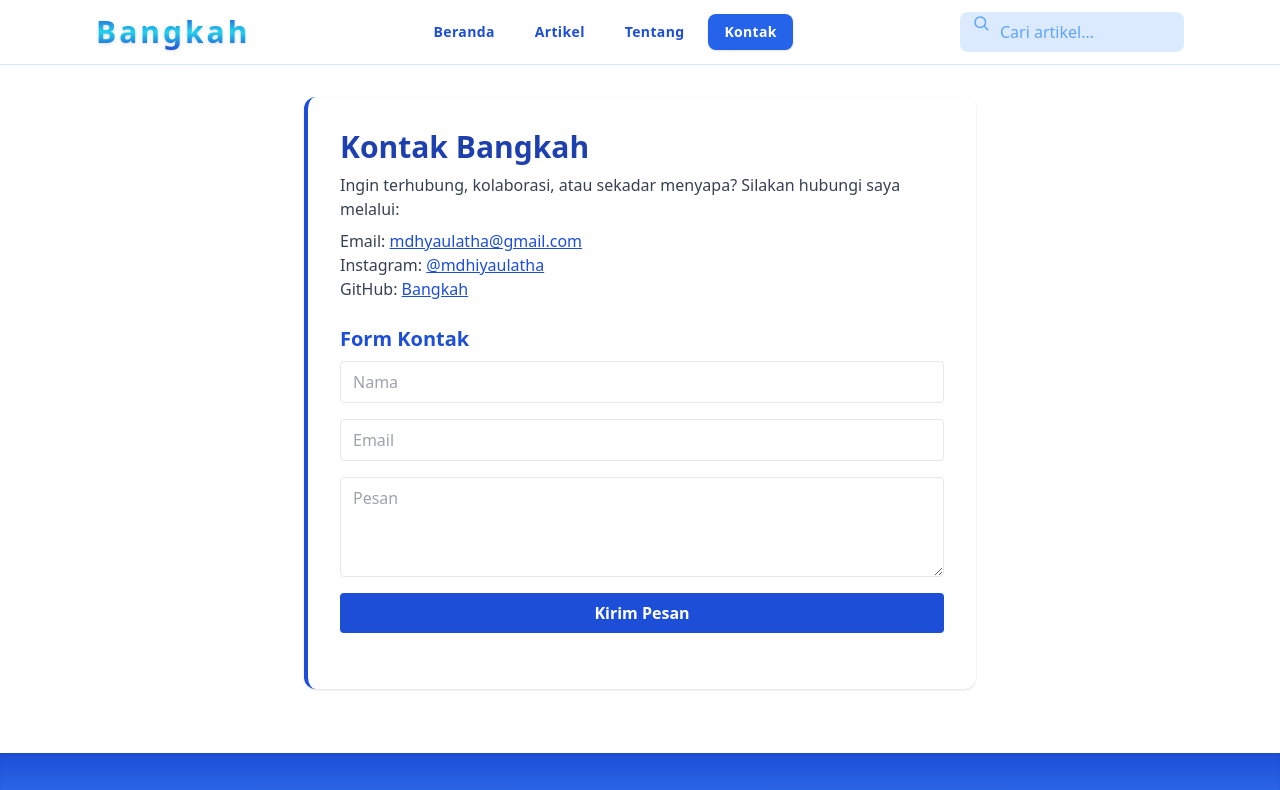
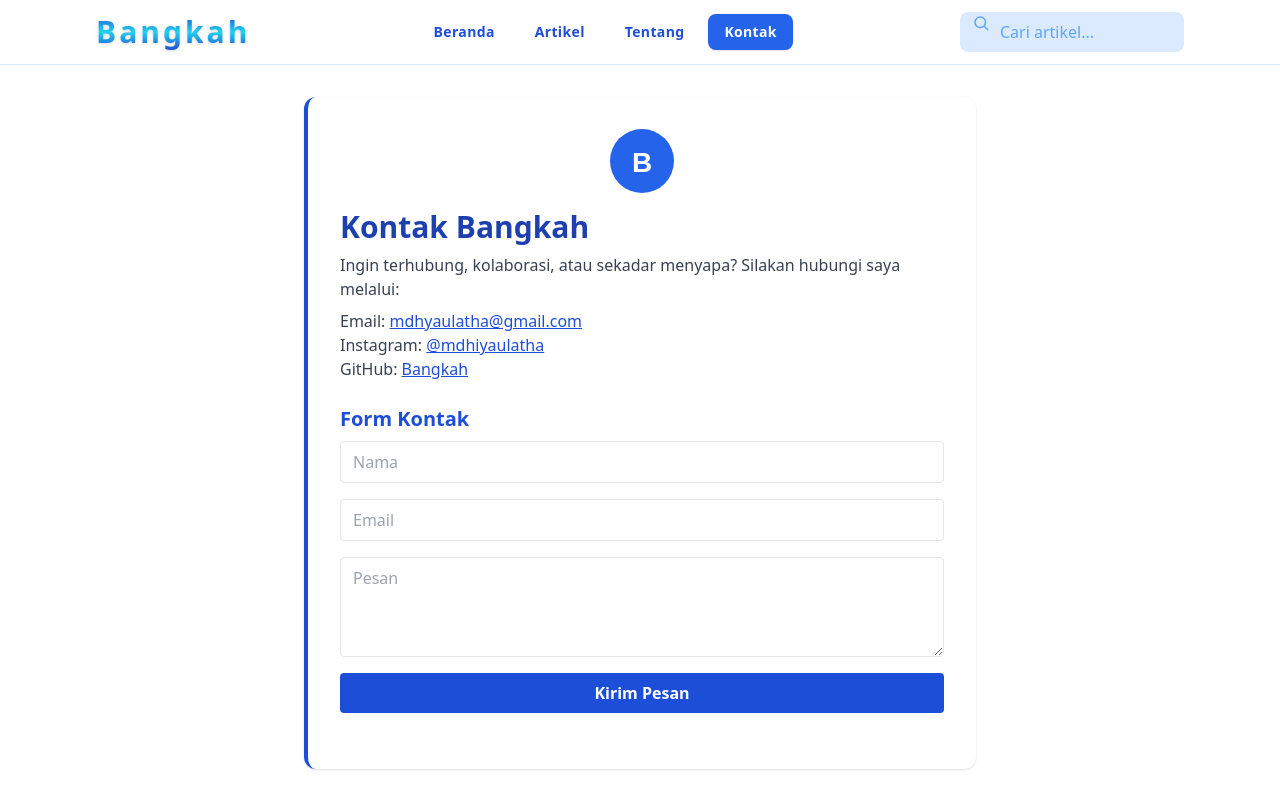
Before and after one commit to Bangkah/bangkah-artikel, a React (Vite) app: page /kontak in a window 1280 px wide. Shown: the top 790 px of the page. Built offline with nearby package versions, Linux system fonts and the light colour scheme; the HTML template or start-up script is replaced by a standard one.

Commit message:
add: google site verificarion

```diff
--- a/index.html
+++ b/index.html
@@ -2,6 +2,7 @@
 <html lang="en">
   <head>
     <meta charset="UTF-8" />
+    <meta name="google-site-verification" content="6Y8g_eelfKIolwQbgNWo3J5Sn3NHlNwb9gb2p-ZUr-Q" />
     <link rel="icon" type="image/svg+xml" href="/bangkah-icon.svg" />
     <link rel="shortcut icon" href="/bangkah-icon.svg" type="image/svg+xml" />
     <link rel="apple-touch-icon" href="/bangkah-icon.svg" />
--- /dev/null
+++ b/public/google6Y8g_eelfKIolwQbgNWo3J5Sn3NHlNwb9gb2p-ZUr-Q.html
@@ -0,0 +1 @@
+google-site-verification: 6Y8g_eelfKIolwQbgNWo3J5Sn3NHlNwb9gb2p-ZUr-Q
--- a/src/pages/Contact.jsx
+++ b/src/pages/Contact.jsx
@@ -20,12 +20,15 @@ export default function Contact() {
 
 	return (
 		<>
+			<Seo
+				title="Kontak Bangkah - Muhammad Dhiyaul Atha (mdhiyaulatha)"
+				description="Hubungi Bangkah (Muhammad Dhiyaul Atha) untuk kolaborasi, pertanyaan, atau kerjasama. Email, Instagram, GitHub tersedia."
+				keywords="kontak bangkah, kontak atha, kontak mdhiyaulatha, kontak muhammad dhiyaul atha, email bangkah, email atha, email mdhiyaulatha, instagram bangkah, github bangkah, hubungi bangkah, hubungi atha, hubungi mdhiyaulatha, kontak UMKM, kontak bisnis, kontak desa Bangkah, kontak inspirasi, kontak artikel, kontak blog, kontak Muhammad Dhiyaul Atha, kontak mdhiyaulatha, kontak Bangkah artikel"
+				url="https://bangkah.vercel.app/kontak"
+				image="/bangkah-icon.svg"
+			/>
 			<div className="bg-white rounded-xl shadow p-8 max-w-2xl mx-auto border-l-4 border-blue-700 mt-8">
-				<Seo
-					title="Kontak Bangkah - Muhammad Dhiyaul Atha (mdhiyaulatha)"
-					description="Hubungi Bangkah (Muhammad Dhiyaul Atha) untuk kolaborasi, pertanyaan, atau kerjasama. Email, Instagram, GitHub tersedia."
-					keywords="kontak bangkah, kontak atha, kontak mdhiyaulatha, kontak muhammad dhiyaul atha, email bangkah, email atha, email mdhiyaulatha, instagram bangkah, github bangkah, hubungi bangkah, hubungi atha, hubungi mdhiyaulatha"
-				/>
+				<img src="/bangkah-icon.svg" alt="Logo Bangkah" className="w-16 h-16 mx-auto mb-4" />
 				<h1 className="text-3xl font-bold text-blue-800 mb-2">Kontak Bangkah</h1>
 				<p className="mb-2 text-gray-700">Ingin terhubung, kolaborasi, atau sekadar menyapa? Silakan hubungi saya melalui:</p>
 				<ul className="list-none ml-0 text-gray-700 mb-4">
```
